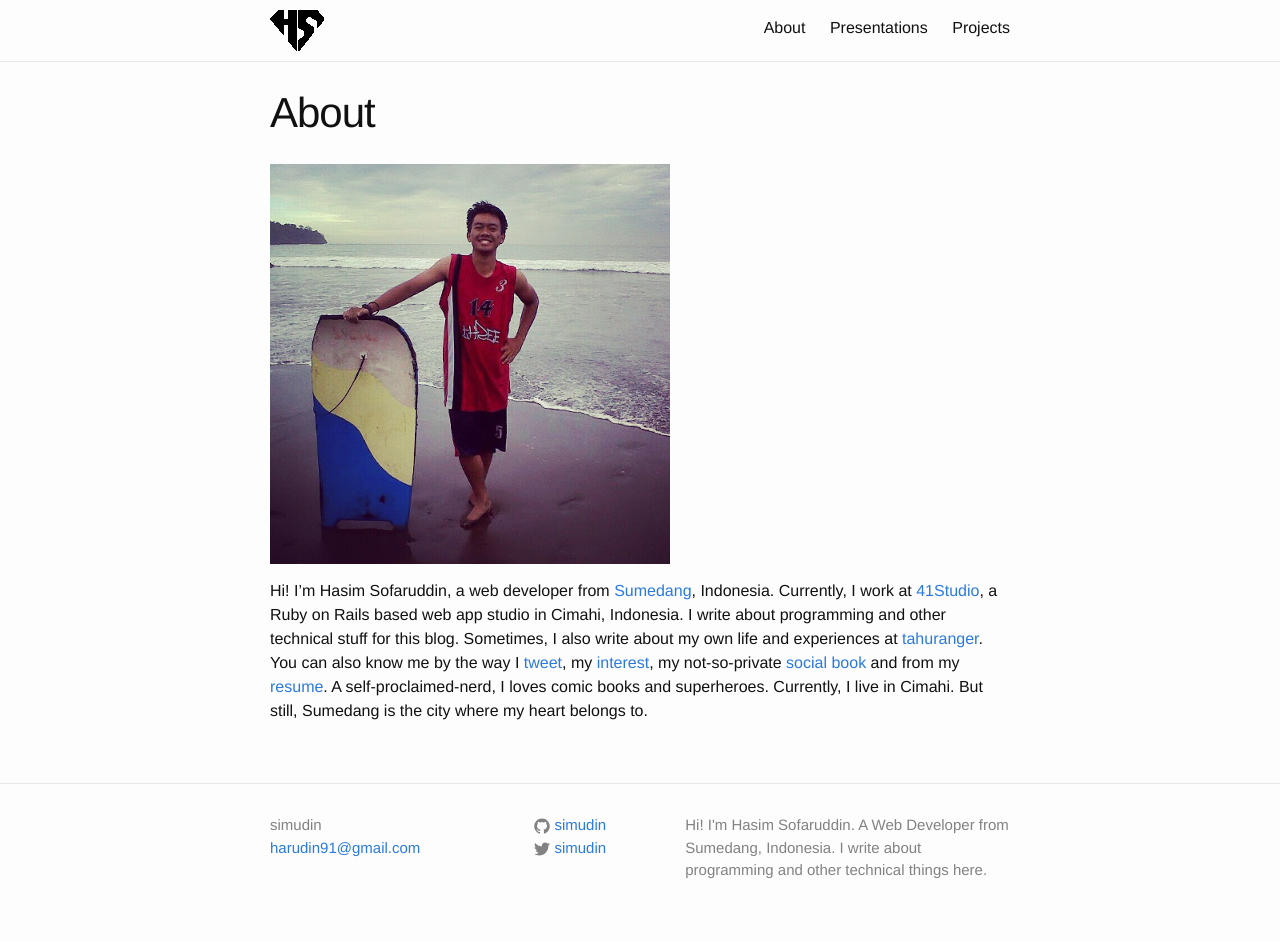
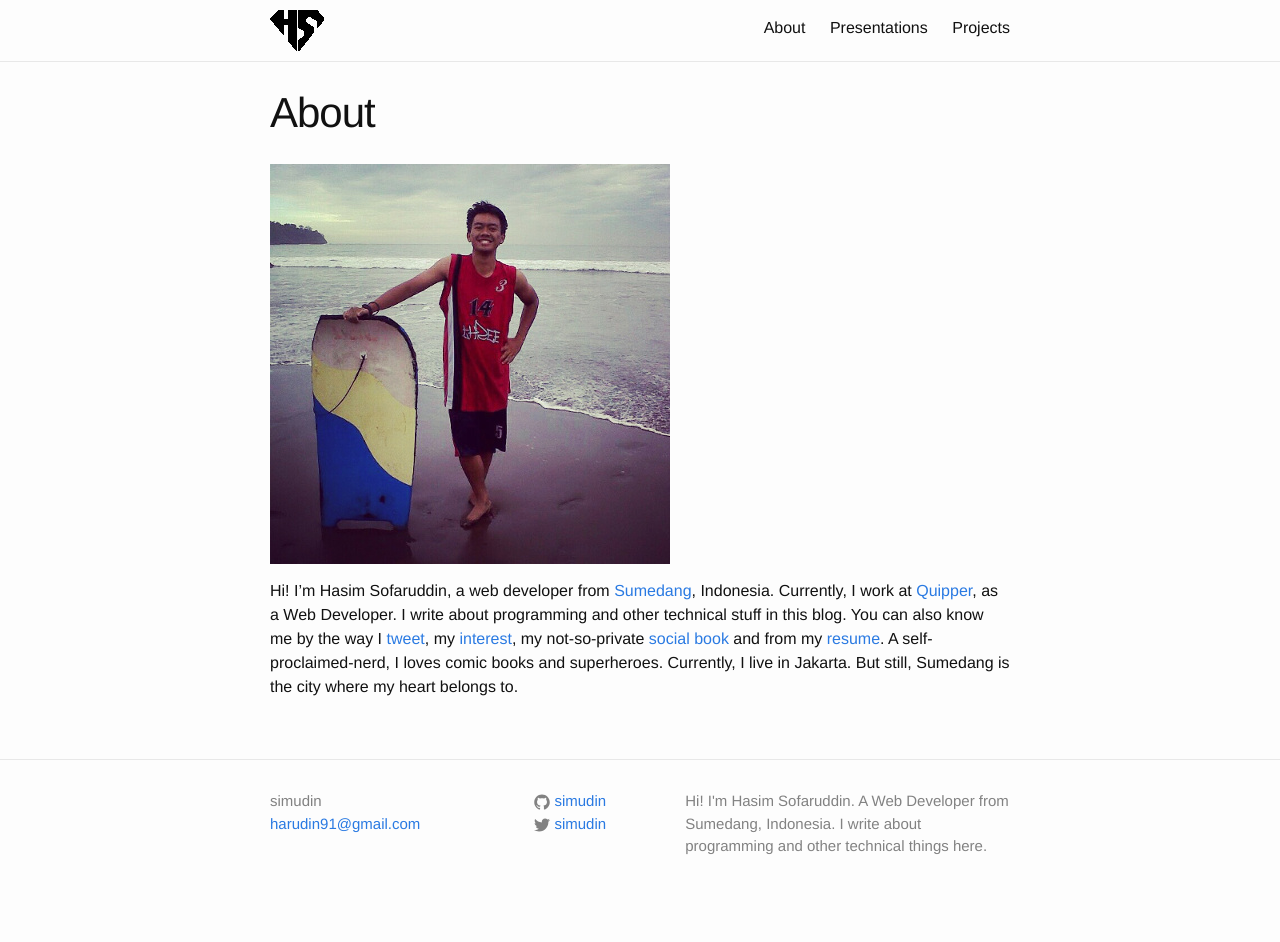
Before and after one commit to simudin/simudin.github.io, a Jekyll site: the page built from about.md, in a window 1280 px wide. Built offline with Jekyll 4.4.1, drawn with Linux system fonts in a browser that asks for light colours; after the commit the page ends 918 px from its top, so only the background shows below that.

Commit message:
update about page

```diff
--- a/about.md
+++ b/about.md
@@ -6,4 +6,4 @@
 
 ![hasim]({{site.baseurl}}/assets/hasim.jpg)
 
-Hi! I'm Hasim Sofaruddin, a web developer from [Sumedang](https://www.google.co.id/maps/place/Sumedang+Regency,+West+Java/@-6.8101905,107.9804,11z/data=!3m1!4b1!4m2!3m1!1s0x2e68d44077fd6029:0x301e8f1fc28b920?hl=en), Indonesia. Currently, I work at [41Studio](http://41studio.com), a Ruby on Rails based web app studio in Cimahi, Indonesia. I write about programming and other technical stuff for this blog. Sometimes, I also write about my own life and experiences at [tahuranger](http://tahuranger.wordpress.com). You can also know me by the way I [tweet](http://twitter.com/simudin), my [interest](https://www.pinterest.com/hasimsofaruddin), my not-so-private [social book](http://facebook.com/hasim.sofaruddin) and from my [resume]({{ site.baseurl}}/assets/HasimSofaruddinResume.pdf). A self-proclaimed-nerd, I loves comic books and superheroes. Currently, I live in Cimahi. But still, Sumedang is the city where my heart belongs to.
+Hi! I'm Hasim Sofaruddin, a web developer from [Sumedang](https://www.google.co.id/maps/place/Sumedang+Regency,+West+Java/@-6.8101905,107.9804,11z/data=!3m1!4b1!4m2!3m1!1s0x2e68d44077fd6029:0x301e8f1fc28b920?hl=en), Indonesia. Currently, I work at [Quipper](http://video.quipper.com), as a Web Developer. I write about programming and other technical stuff in this blog. You can also know me by the way I [tweet](http://twitter.com/simudin), my [interest](https://www.pinterest.com/hasimsofaruddin), my not-so-private [social book](http://facebook.com/hasim.sofaruddin) and from my [resume]({{ site.baseurl}}/assets/HasimSofaruddinResume.pdf). A self-proclaimed-nerd, I loves comic books and superheroes. Currently, I live in Jakarta. But still, Sumedang is the city where my heart belongs to.
```
